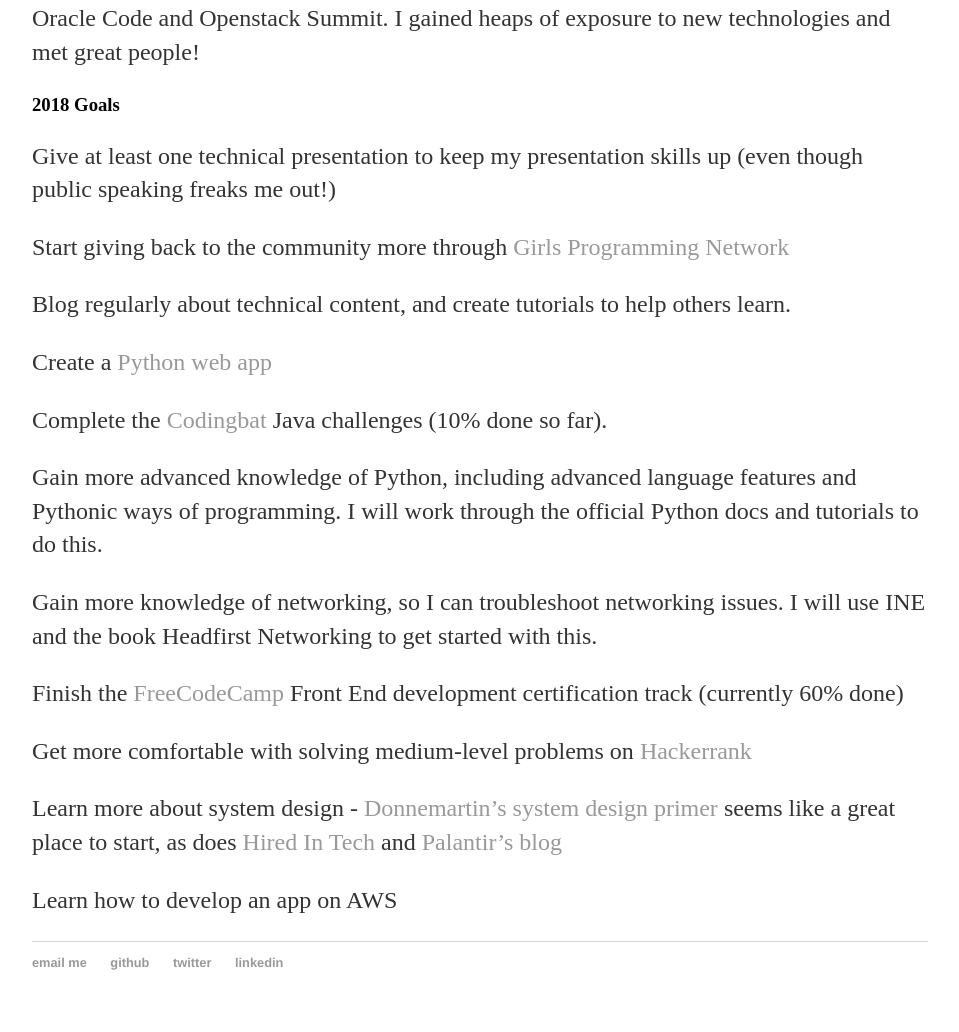
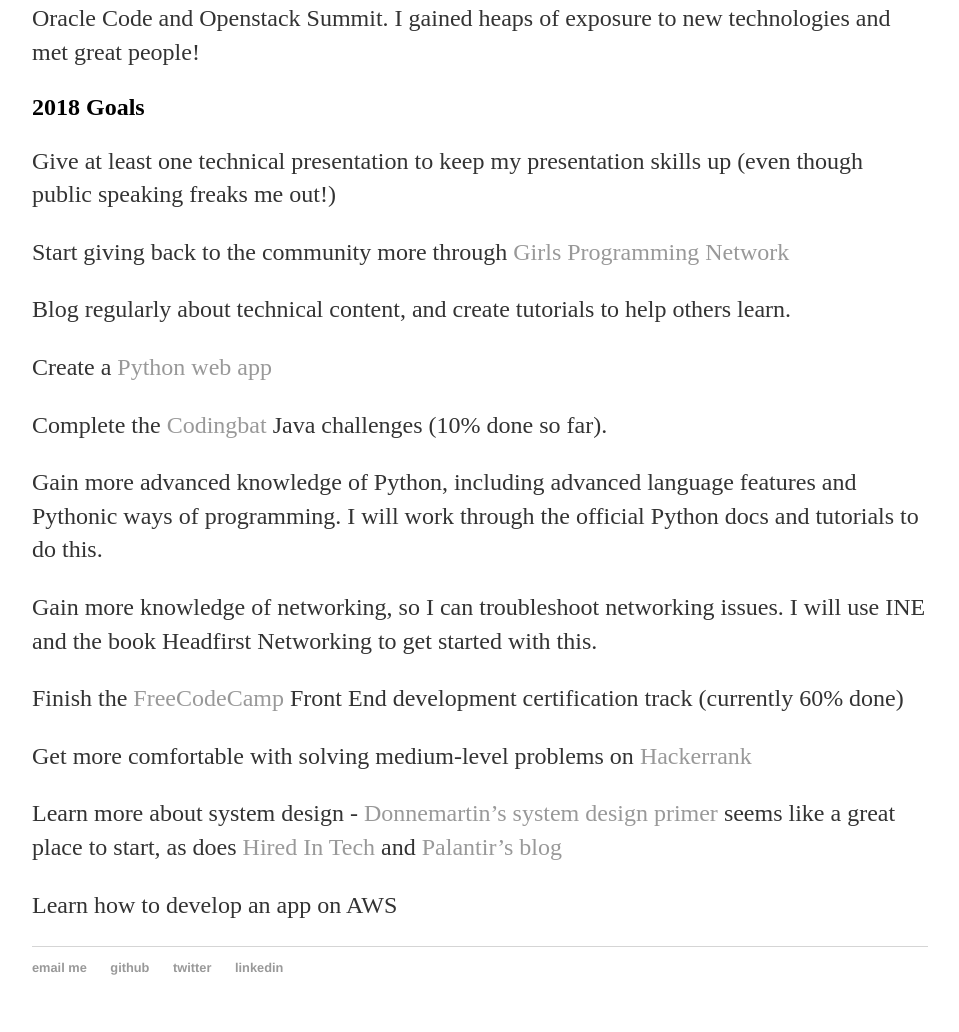
Before and after one commit to Sebbenbear/sebbenbear.github.io, a Jekyll site: the page built from _posts/2017-12-31-2018-in-review.md, in a window 1280 px wide. Shown: the part 1874-2906 px from the top of the page, without its empty margins (160-1119 px from the left). Built offline with Jekyll 4.4.1, drawn with Linux system fonts in a browser that asks for light colours.

Commit message:
Fix heading

```diff
--- a/_posts/2017-12-31-2018-in-review.md
+++ b/_posts/2017-12-31-2018-in-review.md
@@ -28,7 +28,7 @@
 
 Conferences I attended included Container Camp, Google Women Techmakers Summit, Oracle Code and Openstack Summit. I gained heaps of exposure to new technologies and met great people!
 
-### 2018 Goals
+## 2018 Goals
 
 Give at least one technical presentation to keep my presentation skills up (even though public speaking freaks me out!)
 
```
